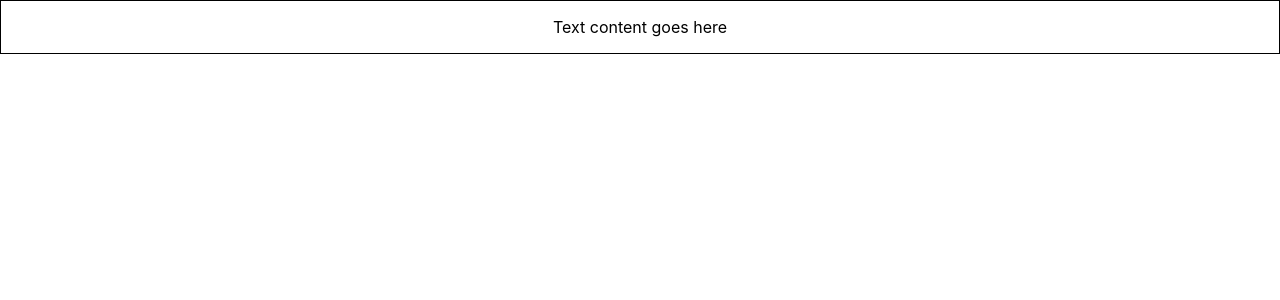
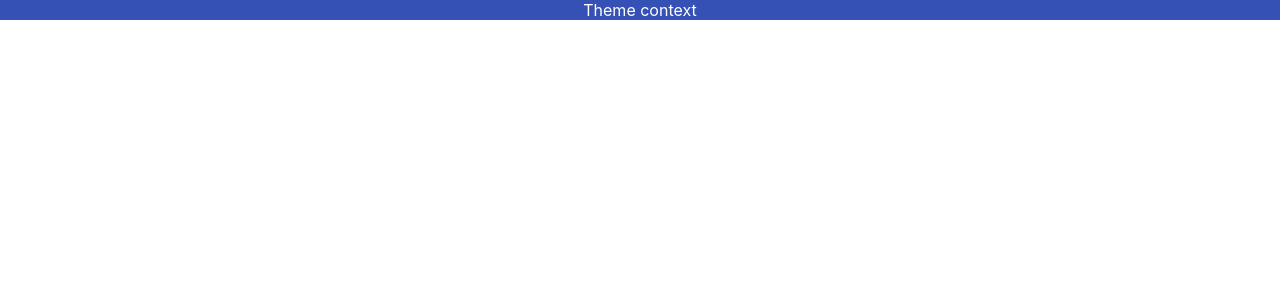
Before and after one commit to sahatreact/React-Typescript, a React (Create React App) app: page / in a window 1280 px wide. Shown: the top 300 px of the page. Built offline with nearby package versions, Linux system fonts and the light colour scheme.

Commit message:
useContext Hooks

```diff
--- a/src/App.tsx
+++ b/src/App.tsx
@@ -1,53 +1,13 @@
+import { ThemeContextProvider } from "./components/context/ThemeContext";
+import { Box } from "./components/context/Box";
 import "./App.css";
-import { Button } from "./components/Button";
-import { Container } from "./components/Container";
-import { Greet } from "./components/Greet";
-import { Heading } from "./components/Heading";
-import { Input } from "./components/Input";
-import { Oscar } from "./components/Oscar";
-import { Person } from "./components/Person";
-import { PersonList } from "./components/PersonList";
-import { Status } from "./components/Status";
 
 function App() {
-  const personName = {
-    first: "Bruce",
-    last: "Wayne",
-  };
-
-  const nameList = [
-    {
-      first: "Bruce",
-      last: "Wayne",
-    },
-    {
-      first: "Clark",
-      last: "Kent",
-    },
-    {
-      first: "Pricess",
-      last: "Diana",
-    },
-  ];
-
   return (
     <div className="App">
-      {/* <Greet name={"tafli"} messageCount={20} isLoggedIn={false} />
-      <Person name={personName} />
-      <PersonList name={nameList} /> */}
-      {/* <Status status="loading" />
-      <Heading>Placeholder text</Heading>
-      <Oscar>
-        <Heading>Oscar goes to Leonardo Dicpario</Heading>
-      </Oscar>
-      <Greet name={"tafli"} isLoggedIn={false} /> */}
-      {/* <Button
-        handleClick={(event, id) => {
-          console.log("Button Clicked", event, id);
-        }}
-      />
-      <Input value="" handleChange={(event) => console.log(event)} /> */}
-      <Container styles={{ border: "1px solid black", padding: "1rem" }} />
+      <ThemeContextProvider>
+        <Box />
+      </ThemeContextProvider>
     </div>
   );
 }
--- /dev/null
+++ b/src/components/context/Box.tsx
@@ -0,0 +1,13 @@
+import { useContext } from "react";
+import { ThemeContext } from "./ThemeContext";
+
+export const Box = () => {
+  const theme = useContext(ThemeContext);
+  return (
+    <div
+      style={{ backgroundColor: theme.primary.main, color: theme.primary.text }}
+    >
+      Theme context
+    </div>
+  );
+};
--- /dev/null
+++ b/src/components/context/ThemeContext.tsx
@@ -0,0 +1,16 @@
+import { createContext } from "react";
+import { theme } from "./theme";
+
+type ThemeContextProviderProps = {
+  children: React.ReactNode;
+};
+
+export const ThemeContext = createContext(theme);
+
+export const ThemeContextProvider = ({
+  children,
+}: ThemeContextProviderProps) => {
+  return (
+    <ThemeContext.Provider value={theme}>{children}</ThemeContext.Provider>
+  );
+};
--- /dev/null
+++ b/src/components/context/theme.ts
@@ -0,0 +1,10 @@
+export const theme = {
+  primary: {
+    main: "#3551b5",
+    text: "#fff",
+  },
+  secondary: {
+    main: "#f50057",
+    text: "#fff",
+  },
+};
```
